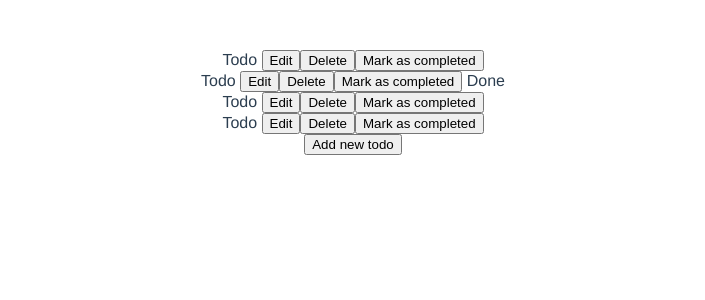
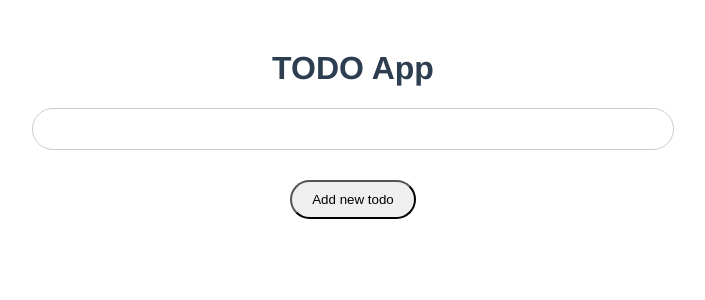
Before and after one commit to thejesusof/vue-todo, a Vue app: page / in a window 1280 px wide. Shown: the top 300 px of the page, without its empty margins (287-992 px from the left). Built offline with nearby package versions, Linux system fonts and the light colour scheme.

Commit message:
Adds basic styles

```diff
--- a/src/App.vue
+++ b/src/App.vue
@@ -1,5 +1,6 @@
 <template>
   <div id="app">
+    <h1>TODO App</h1>
     <todo-list v-bind:todos="todos"></todo-list>
     <add-todo v-on:add-todo="addTodo"></add-todo>
   </div>
@@ -17,32 +18,36 @@ export default {
   },
   data () {
     return {
-      todos: [{
-        text: 'Todo',
-        done: false
-      }, {
-        text: 'Todo',
-        done: true
-      }, {
-        text: 'Todo',
-        done: false
-      }, {
-        text: 'Todo',
-        done: false
-      }]
+      todos: []
     }
   },
   methods: {
     addTodo (text) {
-      console.log(text)
       this.todos.push(text)
-      console.log(this.todos)
     }
   }
 }
 </script>
 
 <style>
+* {
+  outline: none;
+}
+body {
+  margin: 0;
+}
+button {
+  padding: 10px 20px;
+  border-radius: 20px;
+  cursor: pointer;
+}
+input {
+  padding: 8px 20px;
+  border: 1px solid #ccc;
+  border-radius: 20px;
+  margin: 0 10px;
+  font-size: 14px;
+}
 #app {
   font-family: 'Avenir', Helvetica, Arial, sans-serif;
   -webkit-font-smoothing: antialiased;
--- a/src/components/AddTodo.vue
+++ b/src/components/AddTodo.vue
@@ -4,7 +4,6 @@
       Add new todo
     </button>
     <div v-show="isCreating">
-      <label> Text </label>
       <input v-model="text" type="text" ref="text" defaultValue="">
       <button v-on:click="sendForm">
         Create
--- a/src/components/TodoItem.vue
+++ b/src/components/TodoItem.vue
@@ -1,16 +1,14 @@
 <template>
-  <div>
-    {{ todo.text }}
-    <div v-show="isEditing">
+  <div class="todo-item">
+    <span class="todo-text"> {{ todo.text }} </span>
+    <button v-on:click="showInput" class="edit-btn"> Edit </button>
+    <button v-on:click="deleteTodo(todo)" class="delete-btn"> Delete </button>
+    <button v-on:click="completeTodo(todo)" class="mark-btn"> Mark as completed </button>
+    <span v-show="todo.done"> Done </span>
+    <div v-show="isEditing" class="edit-todo-item">
       <input type="text" v-model="todo.text">
       <button v-on:click="hideInput"> Finish editing </button>
     </div>
-    <button v-on:click="showInput"> Edit </button>
-    <button v-on:click="deleteTodo(todo)"> Delete </button>
-    <button> Mark as completed </button>
-    <span v-show="todo.done">
-      Done
-    </span>
   </div>
 </template>
 
@@ -31,10 +29,19 @@ export default {
     },
     deleteTodo (todo) {
       this.$emit('delete-todo', todo)
+    },
+    completeTodo (todo) {
+      this.$emit('complete-todo', todo)
     }
   }
 }
 </script>
 
 <style>
+.todo-item {
+  margin-bottom: 10px;
+}
+.edit-todo-item {
+  margin-top: 10px;
+}
 </style>
--- a/src/components/TodoList.vue
+++ b/src/components/TodoList.vue
@@ -1,6 +1,6 @@
 <template>
-  <div>
-    <todo-item v-for="todo in todos" v-bind:todo="todo" v-on:delete-todo="deleteTodo"></todo-item>
+  <div class="todo-list">
+    <todo-item v-for="todo in todos" v-bind:todo="todo" v-on:delete-todo="deleteTodo" v-on:complete-todo="completeTodo"></todo-item>
   </div>
 </template>
 
@@ -16,6 +16,10 @@ export default {
     deleteTodo (todo) {
       let index = this.todos.indexOf(todo)
       this.todos.splice(index, 1)
+    },
+    completeTodo (todo) {
+      const index = this.todos.indexOf(todo)
+      this.todos[index].done = true
     }
   }
 }
@@ -23,4 +27,12 @@ export default {
 </script>
 
 <style>
+  .todo-list {
+    border: 1px solid #ccc;
+    max-width: 50%;
+    margin: 0 auto;
+    margin-bottom: 30px;
+    border-radius: 25px;
+    padding: 20px 0;
+  }
 </style>
```
